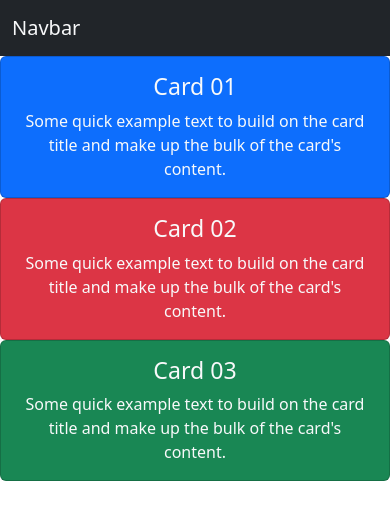
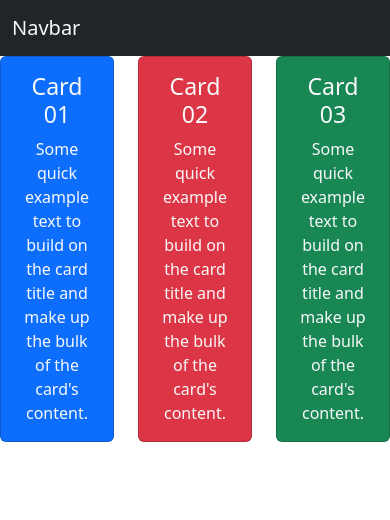
Before and after one commit to Tcarter21/newrepo, a React (Create React App) app: page /card in a window 390 px wide. Shown: the top 520 px of the page. Built offline with nearby package versions, Linux system fonts and the light colour scheme.

Commit message:
Update Card.js

```diff
--- a/src/Card.js
+++ b/src/Card.js
@@ -3,8 +3,7 @@ import './App.css';
 function Card() {
     return (
         <div className="row">
-
-            <div className="col-sm-4">
+            <div className="col-4">
                 <div className="card bg-primary text-light">
                     <div className="card-body">
                         <h3 className="card-title">Card 01</h3>
@@ -13,7 +12,7 @@ function Card() {
                 </div>
             </div>
 
-                <div className="col-sm-4">
+                <div className="col-4">
                     <div className="card bg-danger text-light">
                         <div className="card-body">
                             <h3 className="card-title">Card 02</h3>
@@ -22,7 +21,7 @@ function Card() {
                     </div>
                 </div>
 
-                <div className="col-sm-4">
+                <div className="col-4">
                     <div className="card bg-success text-light">
                         <div className="card-body">
                             <h3 className="card-title">Card 03</h3>
```
